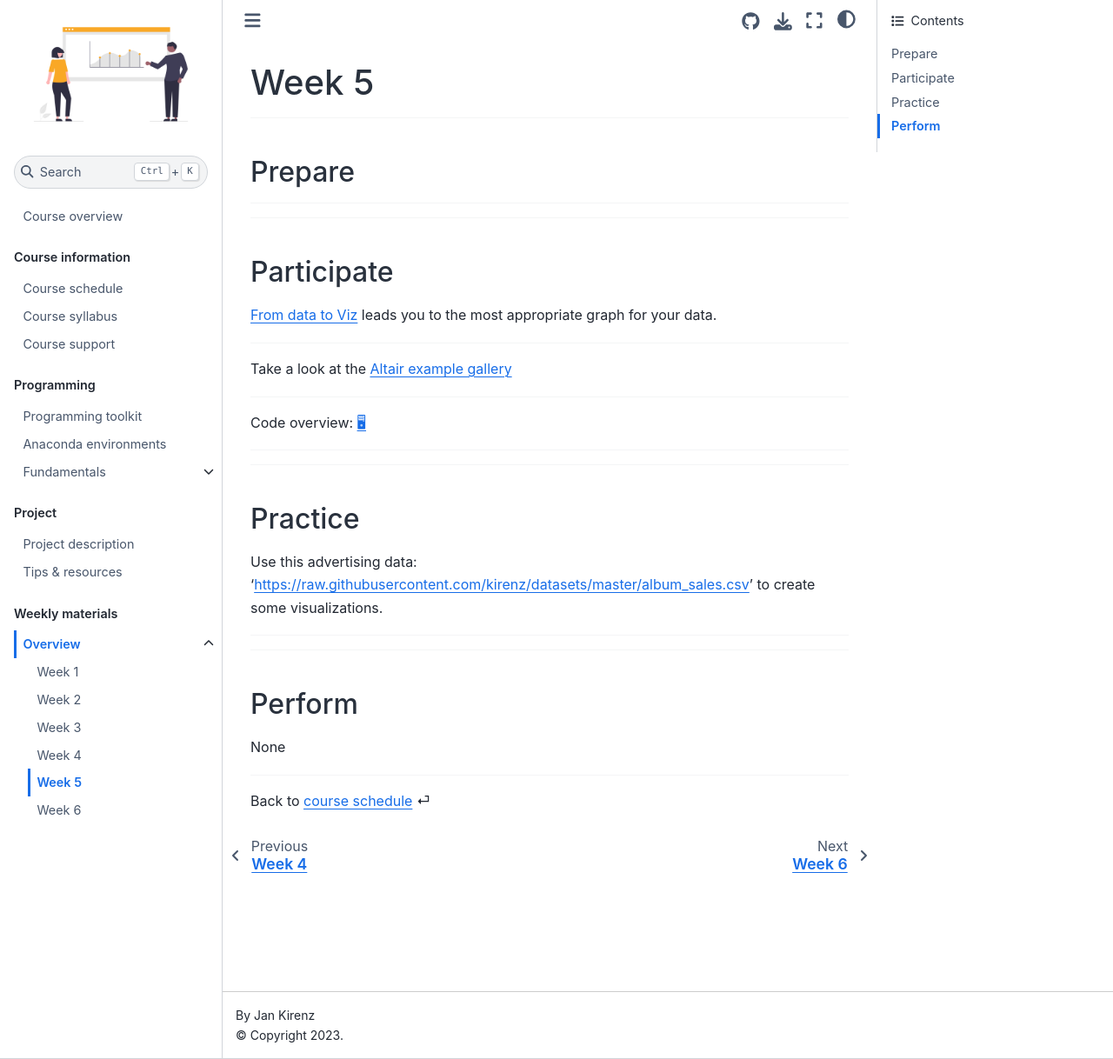
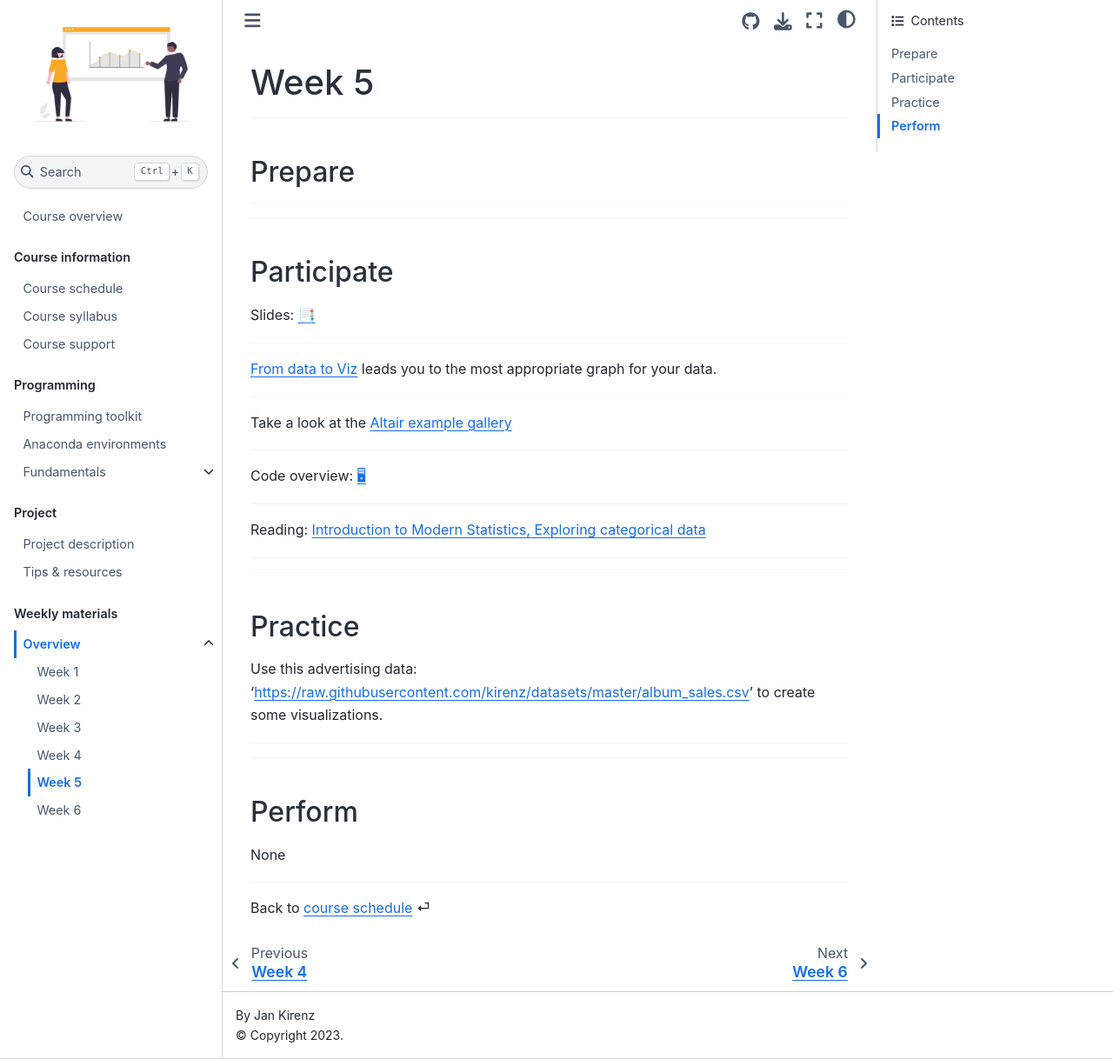
Before and after one commit to dst-ws22/website, a Jupyter Book: the page built from weeks/week5.md, in a window 1280 px wide and 1218 px high. Shown: the whole window at 87% size. Built offline with Jupyter Book 1.0.4 settings and Sphinx 7.4.7 and the Sphinx Book theme 1.1.4, drawn with Linux system fonts in a browser that asks for light colours; comment, search, counter and statistics services are not loaded.

Commit message:
Update week5.md

```diff
--- a/weeks/week5.md
+++ b/weeks/week5.md
@@ -17,6 +17,10 @@
 ## Participate
 
 
+Slides: [📑](https://drive.google.com/file/d/104nR1WNUAv0pWWhPzXTZV2IrzbfEGyYZ/view?usp=sharing)
+
+---
+
 [From data to Viz](https://www.data-to-viz.com/) leads you to the most appropriate graph for your data.
 
 ---
@@ -28,7 +32,9 @@ Take a look at the [Altair example gallery](https://altair-viz.github.io/)
 
 Code overview: [🖥](../code/code-overview.md)
 
+---
 
+Reading: [Introduction to Modern Statistics, Exploring categorical data](https://openintro-ims.netlify.app/explore-categorical.html)
 
 
 ---
```
